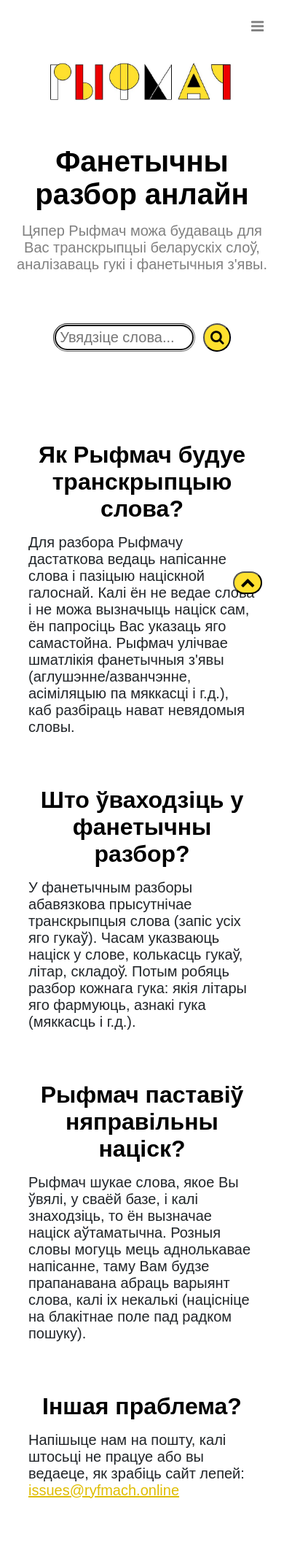
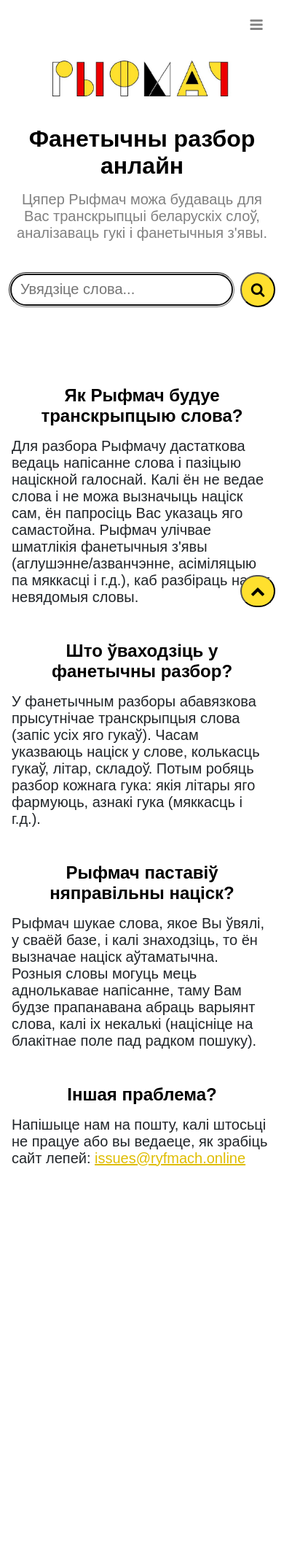
Before and after one commit to WildBoar228/Ryfmach-web, a Flask app: page /phonetics in a window 390 px wide. Shown: the whole page at 73% size. After the commit the page ends 1598 px from the top, so only its background shows below. Run offline with Flask 3, Linux system fonts and the light colour scheme; parts of the project's set-up code (start-up, migrations or seed data) failed here and were passed over; some libraries are stand-ins or nearby versions.

Commit message:
improve adaptivity

```diff
--- a/static/css/phonetics.css
+++ b/static/css/phonetics.css
@@ -1,5 +1,5 @@
 .phon-analysis-block {
-    width: 80%;
+    width: min(100% - 32px, 900px);
     margin: auto;
     margin-top: 30px;
 }
@@ -38,9 +38,10 @@
     justify-content: flex-start;
     gap: 10pt;
     align-items: center;
-    width: 80%;
+    width: 100%;
     border-radius: 10px;
     padding: 10px;
+    overflow-wrap: anywhere;
 }
 
 .sound-analysis-line.line1 {
@@ -48,7 +49,7 @@
 }
 
 .sound-analysis-group {
-    width: 2vw;
+    min-width: 32px;
     display: flex;
     flex-direction: column;
     justify-content: space-between;
@@ -63,22 +64,33 @@
     width: fit-content;
 }
 
-@media screen and (orientation: portrait) {
+@media (max-width: 640px) {
+    .phon-analysis-block {
+        width: calc(100% - 24px);
+        margin-top: 24px;
+    }
+
     .transcription-block {
-        padding: 2vh 5vw 2vh 5vw;
-        gap: 3vw;
+        padding: 20px 0;
+        gap: 10px;
         font: bold 1.5rem Arial, sans-serif;
     }
 
     .sound-analysis-block {
-        gap: 3vw;
+        gap: 12px;
     }
 
     .sound-analysis-line {
-        gap: 3vw;
+        align-items: flex-start;
+        gap: 10px;
+        padding: 10px 8px;
     }
 
     .sound-analysis-group {
-        width: 2vw;
+        min-width: 28px;
+    }
+
+    .sound-analysis-details {
+        min-width: 0;
     }
 }
--- a/static/css/style.css
+++ b/static/css/style.css
@@ -11,23 +11,25 @@
 }
 
 .main-logo{
-    margin: 0vh auto 0px auto;
+    margin: 0 auto;
     display: flex;
     align-items: center;
-    width: 50vmin;
+    width: min(50vmin, 360px);
+    max-width: calc(100% - 32px);
 }
 
 .header-block{
     align-self: center;
-    width: 100%;
+    width: min(100%, 900px);
     display: flex;
     flex-direction: column;
-    padding: 5vh 10vw 5vh 10vw;
+    padding: clamp(24px, 5vh, 56px) 24px;
+    margin: 0 auto;
 }
 
 .faq-block{
     margin: 50px auto 50px auto;
-    width: 90vmin;
+    width: min(100% - 32px, 760px);
     text-align: left;
 }
 
@@ -85,24 +87,25 @@
 .search-block{
     display: flex;
     justify-content: center;
-    gap: 20px;
-    width: 80vw;
-    height: fit-content;
+    align-items: center;
+    gap: 16px;
+    width: min(100% - 32px, 760px);
+    min-height: 48px;
     margin: 10px;
 }
 
 .word-search{
-    width: 80vw;
-    height: 30pt;
-    border-radius: 15pt;
-    padding: 0px 10px 0px 10px;
-    /* margin: 0px 10px 0px 10px; */
+    flex: 1 1 auto;
+    min-width: 0;
+    height: 48px;
+    border-radius: 24px;
+    padding: 0 16px;
     font: normal 16pt Arial, sans-serif;
 }
 
 .bright-button{
-    height: 30pt;
-    border-radius: 15pt;
+    min-height: 44px;
+    border-radius: 22px;
     padding: 0 10px 0 10px;
     background-color: var(--primary-color);
     display: flex;
@@ -111,8 +114,8 @@
 }
 
 .dull-button{
-    height: 30pt;
-    border-radius: 15pt;
+    min-height: 44px;
+    border-radius: 22px;
     padding: 0 10px 0 10px;
     background-color: gray;
     color: white;
@@ -169,7 +172,9 @@
 }
 
 .button-search{
-    width: fit-content;
+    width: 48px;
+    min-width: 48px;
+    padding: 0;
     font: normal 16pt Arial, sans-serif;
     transition: 300ms cubic-bezier(0.075, 0.82, 0.165, 1) 0s;
 }
@@ -283,9 +291,10 @@
 
 .button-scroll-up{
     position: fixed;
-    right: 30px;
-    bottom: 30px;
+    right: max(16px, env(safe-area-inset-right));
+    bottom: max(16px, env(safe-area-inset-bottom));
     font: normal 16pt Arial, sans-serif;
+    z-index: 1030;
 }
 
 .button-spinner{
@@ -372,25 +381,38 @@
     color: black;
 }
 
-@media screen and (orientation: portrait){
+@media (max-width: 640px){
+    body{
+        padding-bottom: 72px;
+    }
+
+    .main-navbar {
+        padding: 12px 16px;
+    }
+
     .main-logo{
-        width: 70vw;
+        width: min(68vw, 280px);
     }
 
     .header-block{
-        padding: 5vh 5vw 5vh 5vw;
+        padding: 20px 16px 18px;
     }
 
     .faq-block{
-        width: 80vw;
+        width: calc(100% - 32px);
+        margin-top: 36px;
+    }
+
+    .faq-item{
+        margin-bottom: 48px;
     }
 
     .greeting{
-        font: bold 2.5rem Arial, sans-serif;
+        font: bold 2rem Arial, sans-serif;
     }
 
     .mid-header{
-        font: bold 2rem Arial, sans-serif;
+        font: bold 1.5rem Arial, sans-serif;
     }
 
     .description{
@@ -411,102 +433,132 @@
     }
 
     .search-block{
-        width: 90vw;
-        height: 10vw;
-        gap: 3vw;
+        width: calc(100% - 24px);
+        min-height: 48px;
+        gap: 8px;
+        margin: 8px 12px;
     }
 
     .word-search{
-        width: 50vw;
-        height: 10vw;
-        border-radius: 5vw;
-        padding: 0px 2vw 0px 2vw;
-        /* margin: 0px 2vw 0px 2vw; */
+        height: 48px;
+        border-radius: 24px;
+        padding: 0 14px;
         font: normal 1.25rem Arial, sans-serif;
     }
 
     .dropdown-light{
-        border-radius: 2vw;
-        height: 10vw;
+        border-radius: 12px;
+        min-height: 44px;
+        max-width: calc(100vw - 32px);
     }
 
     .bright-button{
-        height: 8vw;
-        border-radius: 4vw;
-        padding: 0px 2vw 0px 2vw;
+        min-height: 44px;
+        border-radius: 22px;
+        padding: 0 12px;
         font: normal 1.25rem Arial, sans-serif;
     }
 
     .dull-button{
-        height: 8vw;
-        border-radius: 4vw;
-        padding: 0px 2vw 0px 2vw;
+        min-height: 44px;
+        border-radius: 22px;
+        padding: 0 12px;
         font: normal 1.25rem Arial, sans-serif;
     }
 
     .modest-button{
-        height: fit-content;
-        border-radius: 4vw;
-        padding: 0px 2vw 0px 2vw;
+        min-height: 48px;
+        border-radius: 24px;
+        padding: 0 12px;
         font: normal 1.25rem Arial, sans-serif;
     }
 
     .button-search{
-        height: 10vw;
-        border-radius: 5vw;
+        width: 48px;
+        height: 48px;
+        min-width: 48px;
+        border-radius: 24px;
         font: normal 1.25rem Arial, sans-serif;
     }
 
     .button-filters{
-        height: 10vw;
-        border-radius: 3vw;
+        width: 48px;
+        height: 48px;
+        min-width: 48px;
+        border-radius: 14px;
         font: normal 1.25rem Arial, sans-serif;
     }
 
     .button-scroll-up{
         font: normal 1.25rem Arial, sans-serif;
+        right: max(12px, env(safe-area-inset-right));
+        bottom: max(12px, env(safe-area-inset-bottom));
     }
 
     .rhyme-word{
-        font: bold 1rem Arial, sans-serif;
+        font: bold 1.05rem Arial, sans-serif;
     }
 
     .button-spinner{
-        width: 5vw;
-        height: 5vw;
+        width: 20px;
+        height: 20px;
     }
 
     .square-letter-label{
-        width: 6vw;
-        height: 6vw;
-        border-radius: 2vw;
+        width: 44px;
+        height: 44px;
+        border-radius: 12px;
         font: normal 1.4rem Arial, sans-serif;
     }
 
     .square-letter-button-outline{
-        width: 6vw;
-        height: 6vw;
-        border-radius: 2vw;
+        width: 44px;
+        height: 44px;
+        border-radius: 12px;
         font: normal 1.4rem Arial, sans-serif;
     }
 
     .square-letter-button-chosen{
-        width: 6vw;
-        height: 6vw;
-        border-radius: 2vw;
+        width: 44px;
+        height: 44px;
+        border-radius: 12px;
         font: normal 1.4rem Arial, sans-serif;
     }
 
     .close-button{
-        width: 7vw;
-        height: 7vw;
-        border-radius: 2vw;
+        width: 44px;
+        height: 44px;
+        border-radius: 12px;
         font: normal 1rem Arial, sans-serif;
     }
 
     .nav-links-box {
         margin: auto;
-        width: 70vw;
-        max-width: 100vw;
+        width: min(100%, 375px);
+        max-width: calc(100vw - 32px);
+    }
+
+    .rhymes-block{
+        width: calc(100% - 24px);
+    }
+
+    .rhyme-count-row{
+        justify-content: center;
     }
 }
+
+@media (max-width: 380px){
+    .greeting{
+        font: bold 1.75rem Arial, sans-serif;
+    }
+
+    .description,
+    .info-text,
+    .small-info-text{
+        font: normal 1.1rem Arial, sans-serif;
+    }
+
+    .search-block{
+        gap: 6px;
+    }
+}
```
Also changed, not shown: other parts of static/css/style.css (+19 -16 lines), static/css/morphemics.css (+13 -7 lines).
